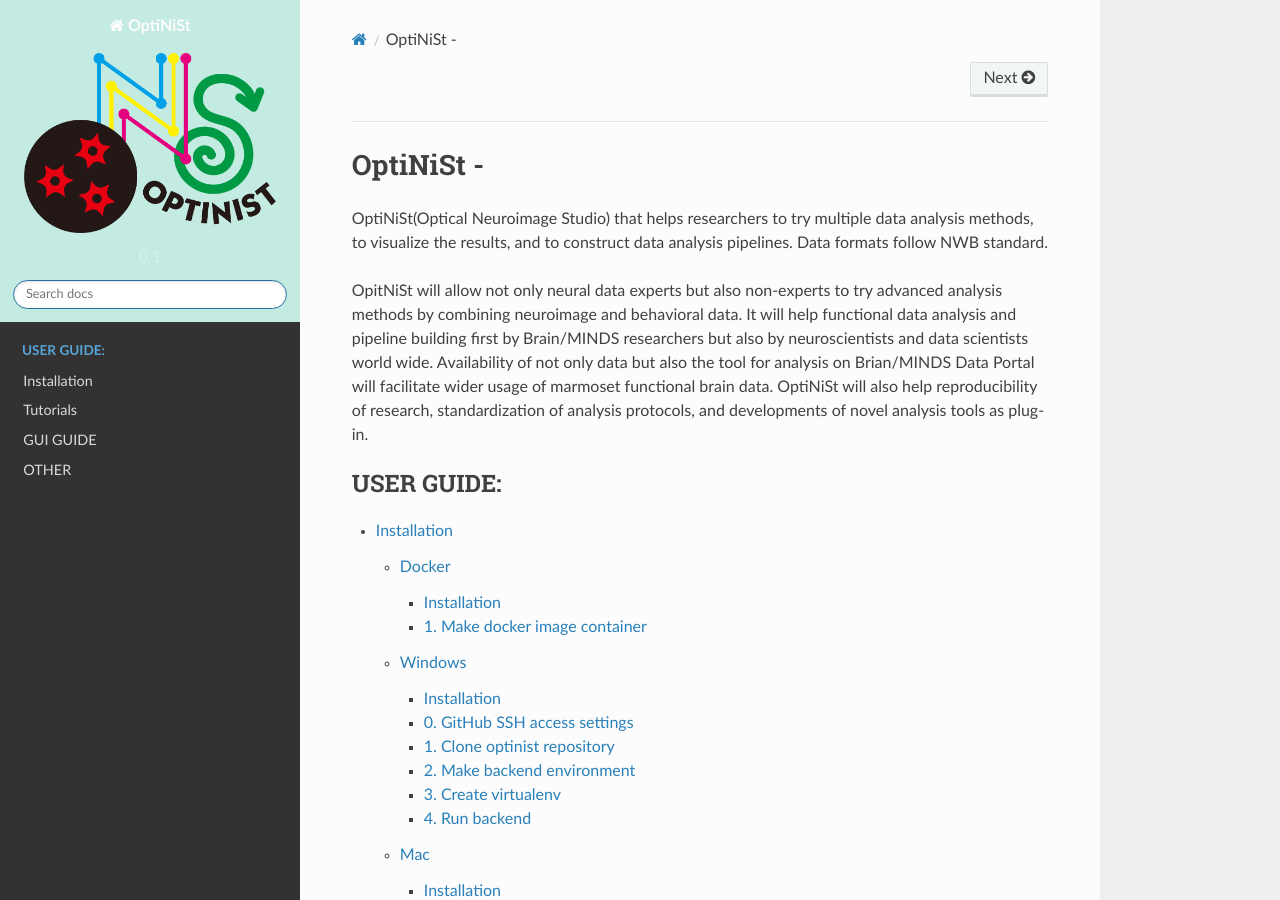
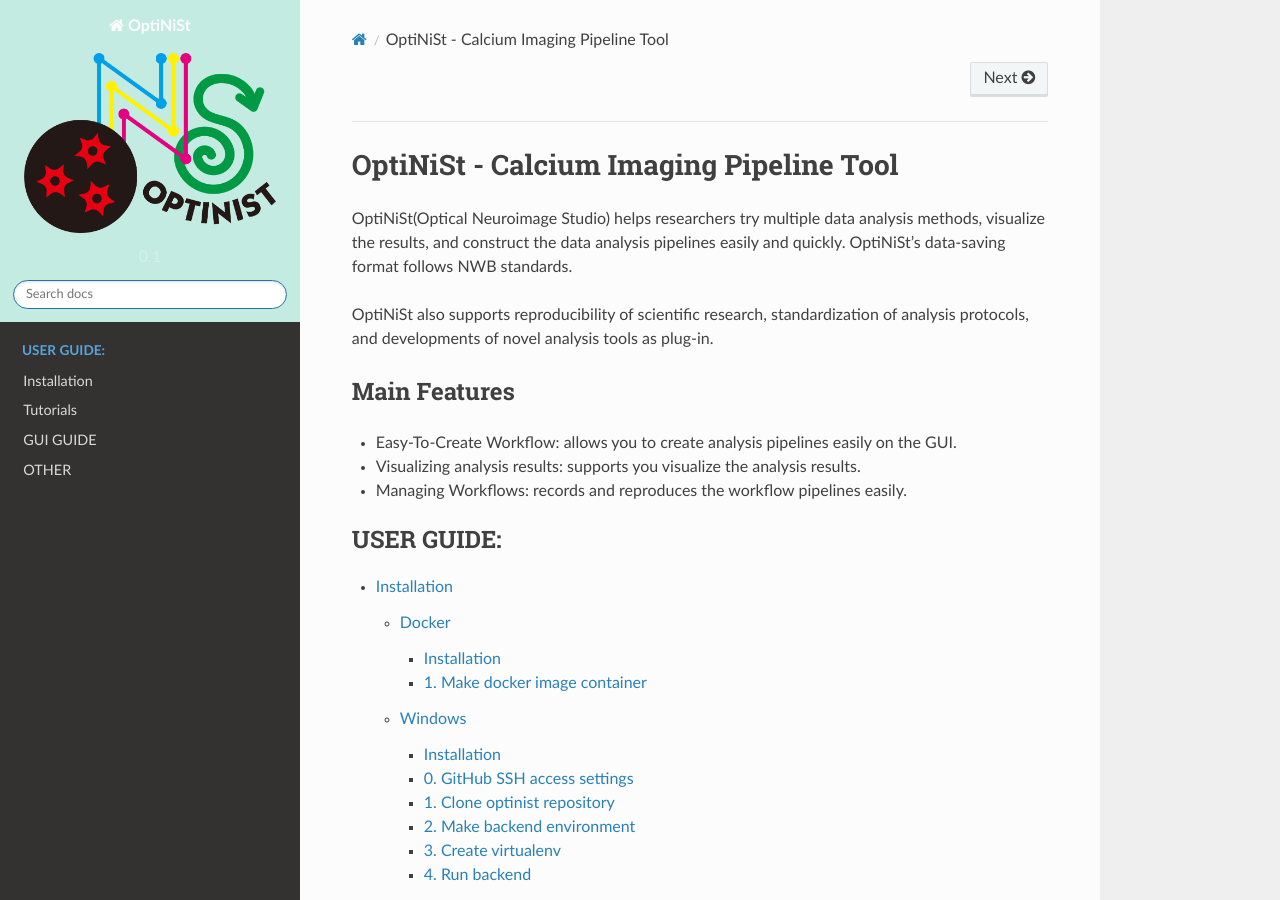
Before and after one commit to oist/optinist, a Sphinx documentation site: the page built from docs/index.rst, in a window 1280 px wide and 900 px high. Built offline with Sphinx 7.4.7 and the Read the Docs theme 2.0.0, drawn with Linux system fonts in a browser that asks for light colours.

Commit message:
docsの内容を更新

```diff
--- a/docs/index.rst
+++ b/docs/index.rst
@@ -3,16 +3,20 @@
   You can adapt this file completely to your liking, but it should at least
   contain the root `toctree` directive.
 
-OptiNiSt -
+OptiNiSt - Calcium Imaging Pipeline Tool
 ===================================
 
-OptiNiSt(Optical Neuroimage Studio) that helps researchers to try multiple data analysis methods, to visualize the results, and to construct data analysis pipelines. Data formats follow NWB standard.
+OptiNiSt(Optical Neuroimage Studio) helps researchers try multiple data analysis methods, visualize the results, and construct the data analysis pipelines easily and quickly. OptiNiSt's data-saving format follows NWB standards.
+
+OptiNiSt also supports reproducibility of scientific research, standardization of analysis protocols, and developments of novel analysis tools as plug-in.
 
 
-OpitNiSt will allow not only neural data experts but also non-experts to try advanced analysis methods by combining neuroimage and behavioral data.
-It will help functional data analysis and pipeline building first by Brain/MINDS researchers but also by neuroscientists and data scientists world wide.
-Availability of not only data but also the tool for analysis on Brian/MINDS Data Portal will facilitate wider usage of marmoset functional brain data.
-OptiNiSt will also help reproducibility of research, standardization of analysis protocols, and developments of novel analysis tools as plug-in.
+Main Features
+--------------
+- Easy-To-Create Workflow: allows you to create analysis pipelines easily on the GUI.
+- Visualizing analysis results: supports you visualize the analysis results.
+- Managing Workflows: records and reproduces the workflow pipelines easily.
+
 
 .. _issue: https://github.com/oist/optinist/issues
 .. _here: https://www.biorxiv.org/content/early/2017/07/20/061507
```
